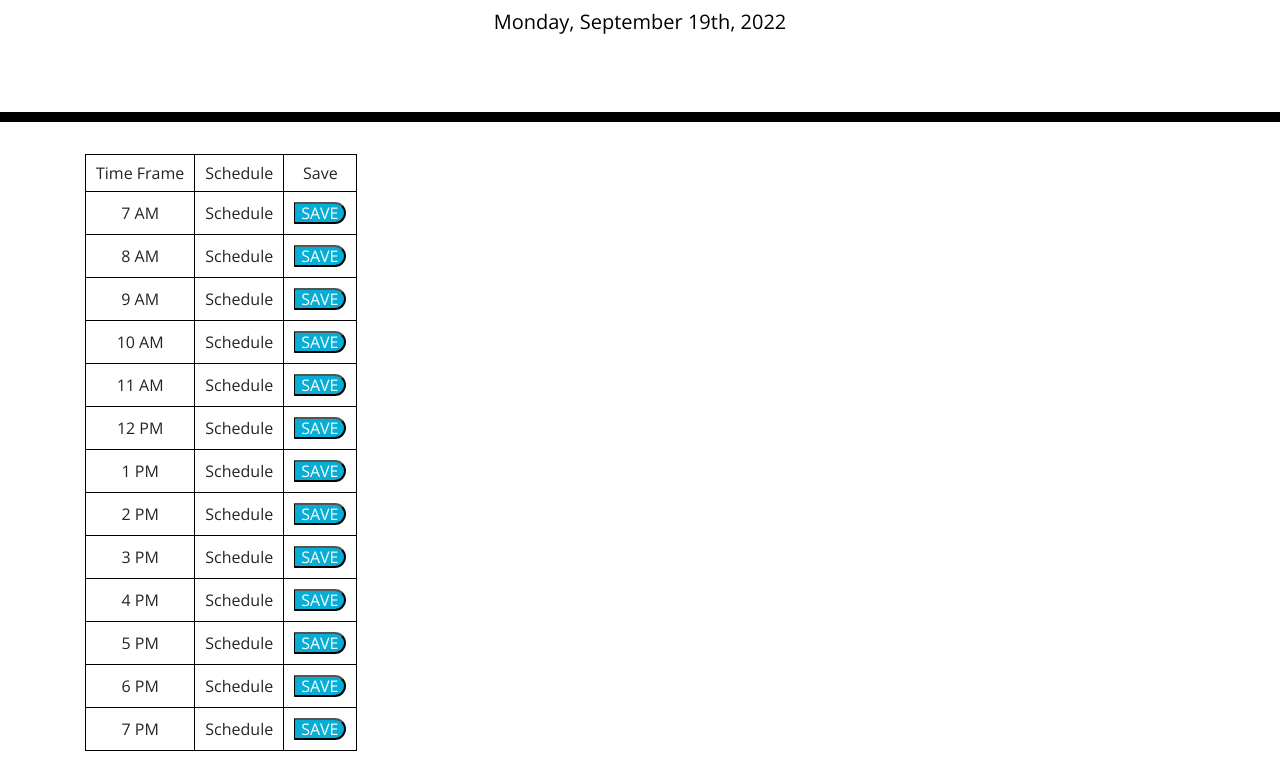
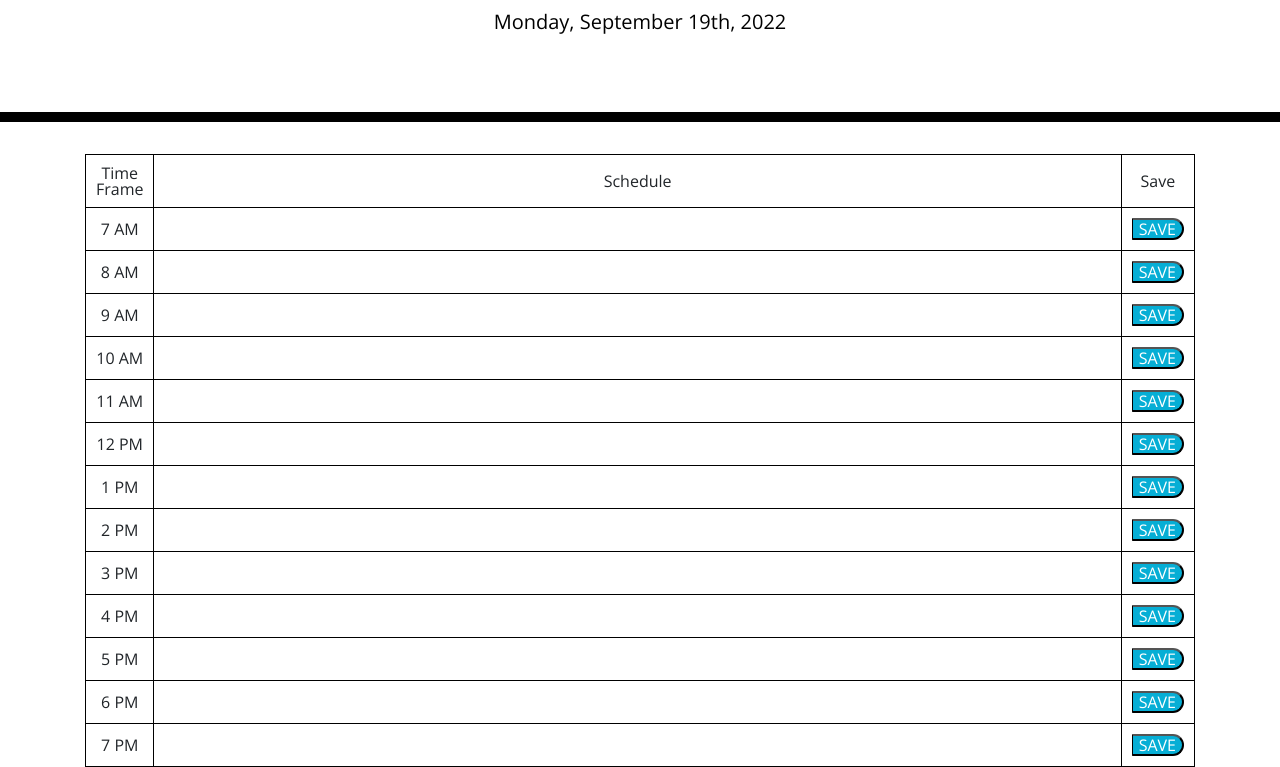
Before and after one commit to BBurleigh/Daily-Planner-HW5, a plain HTML site: page Develop/index.html in a window 1280 px wide. Shown: the part 182-949 px from the top of the page. Drawn offline with nearby package versions, Linux system fonts and the light colour scheme.

Commit message:
adjusted planner table to better fit window

```diff
--- a/Develop/CSS/style.css
+++ b/Develop/CSS/style.css
@@ -7,6 +7,7 @@ body {
 table,
 th,
 td {
+
   border: 1px solid black;
   text-align: center;
   padding: 10px;
@@ -31,6 +32,7 @@ textarea {
 
 .description {
   white-space: pre-wrap;
+  width: 100%;
 }
 
 .time-block {
--- a/Develop/index.html
+++ b/Develop/index.html
@@ -32,72 +32,72 @@
       <table>
         <tr>
           <td>Time Frame</td>
-          <td>Schedule</td>
+          <td >Schedule</td>
           <td>Save</td>
         </tr>
         <tr>
           <td>7 AM</td>
-          <td>Schedule</td>
+          <td class="description"></td>
           <td><button class="saveBtn">SAVE</button></td>
         </tr>
         <tr>
           <td>8 AM</td>
-          <td>Schedule</td>
+          <td class="description"></td>
           <td><button class="saveBtn">SAVE</button></td>
         </tr>
         <tr>
           <td>9 AM</td>
-          <td>Schedule</td>
+          <td class="description"></td>
           <td><button class="saveBtn">SAVE</button></td>
         </tr>
         <tr>
           <td>10 AM</td>
-          <td>Schedule</td>
+          <td class="description"></td>
           <td><button class="saveBtn">SAVE</button></td>
         </tr>
         <tr>
           <td>11 AM</td>
-          <td>Schedule</td>
+          <td class="description"></td>
           <td><button class="saveBtn">SAVE</button></td>
         </tr>
         <tr>
           <td>12 PM</td>
-          <td>Schedule</td>
+          <td class="description"></td>
           <td><button class="saveBtn">SAVE</button></td>
         </tr>
         <tr>
           <td>1 PM</td>
-          <td>Schedule</td>
+          <td class="description"></td>
           <td><button class="saveBtn">SAVE</button></td>
         </tr>
         <tr>
           <td>2 PM</td>
-          <td>Schedule</td>
+          <td class="description"></td>
           <td><button class="saveBtn">SAVE</button></td>
         </tr>
         <tr>
           <td>3 PM</td>
-          <td>Schedule</td>
+          <td class="description"></td>
           <td><button class="saveBtn">SAVE</button></td>
         </tr>
         <tr>
           <td>4 PM</td>
-          <td>Schedule</td>
+          <td class="description"></td>
           <td><button class="saveBtn">SAVE</button></td>
         </tr>
         <tr>
           <td>5 PM</td>
-          <td>Schedule</td>
+          <td class="description"></td>
           <td><button class="saveBtn">SAVE</button></td>
         </tr>
         <tr>
           <td>6 PM</td>
-          <td>Schedule</td>
+          <td class="description"></td>
           <td><button class="saveBtn">SAVE</button></td>
         </tr>
         <tr>
           <td>7 PM</td>
-          <td>Schedule</td>
+          <td class="description"></td>
           <td><button class="saveBtn">SAVE</button></td>
         </tr>
       </table>
```
